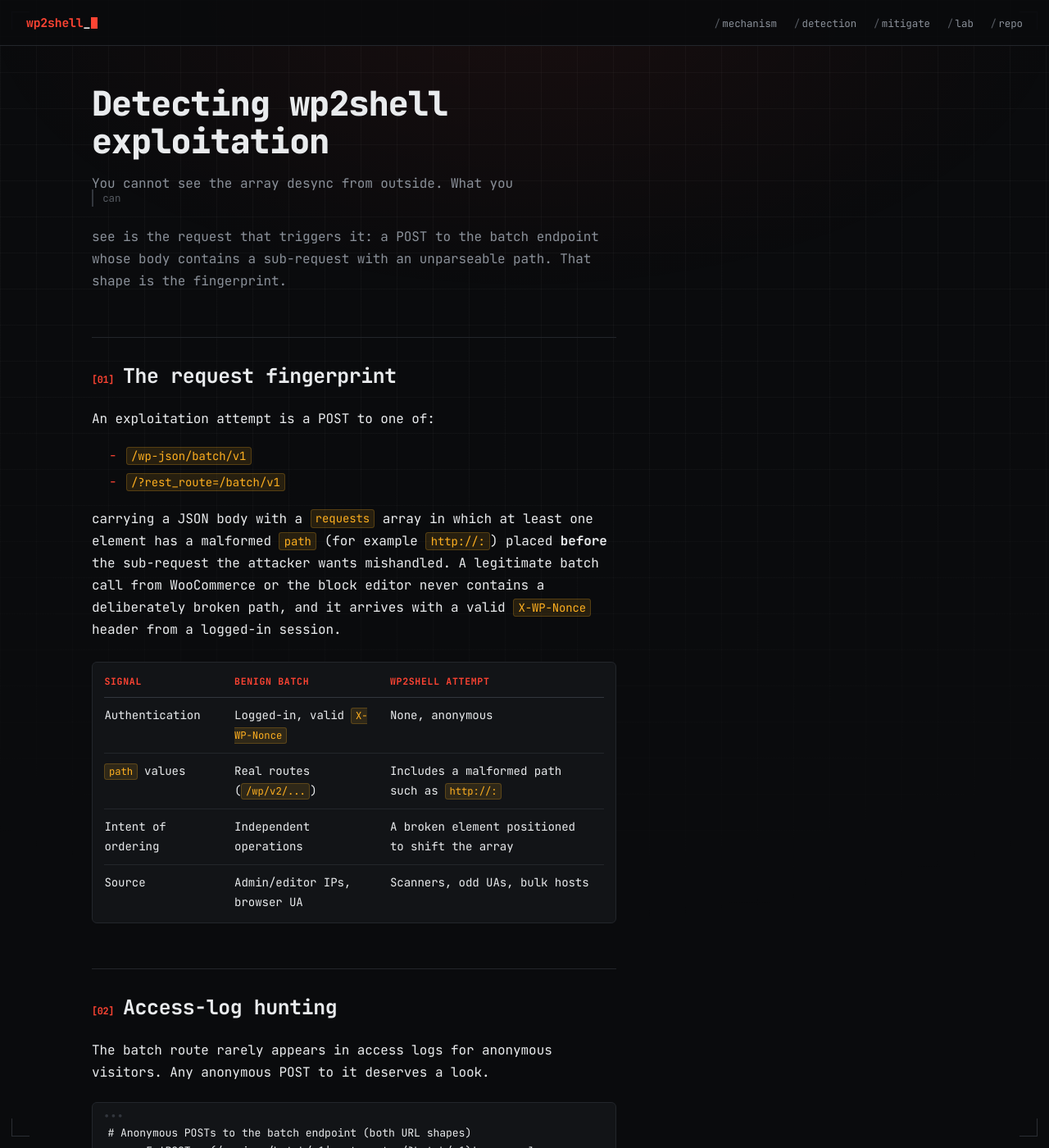
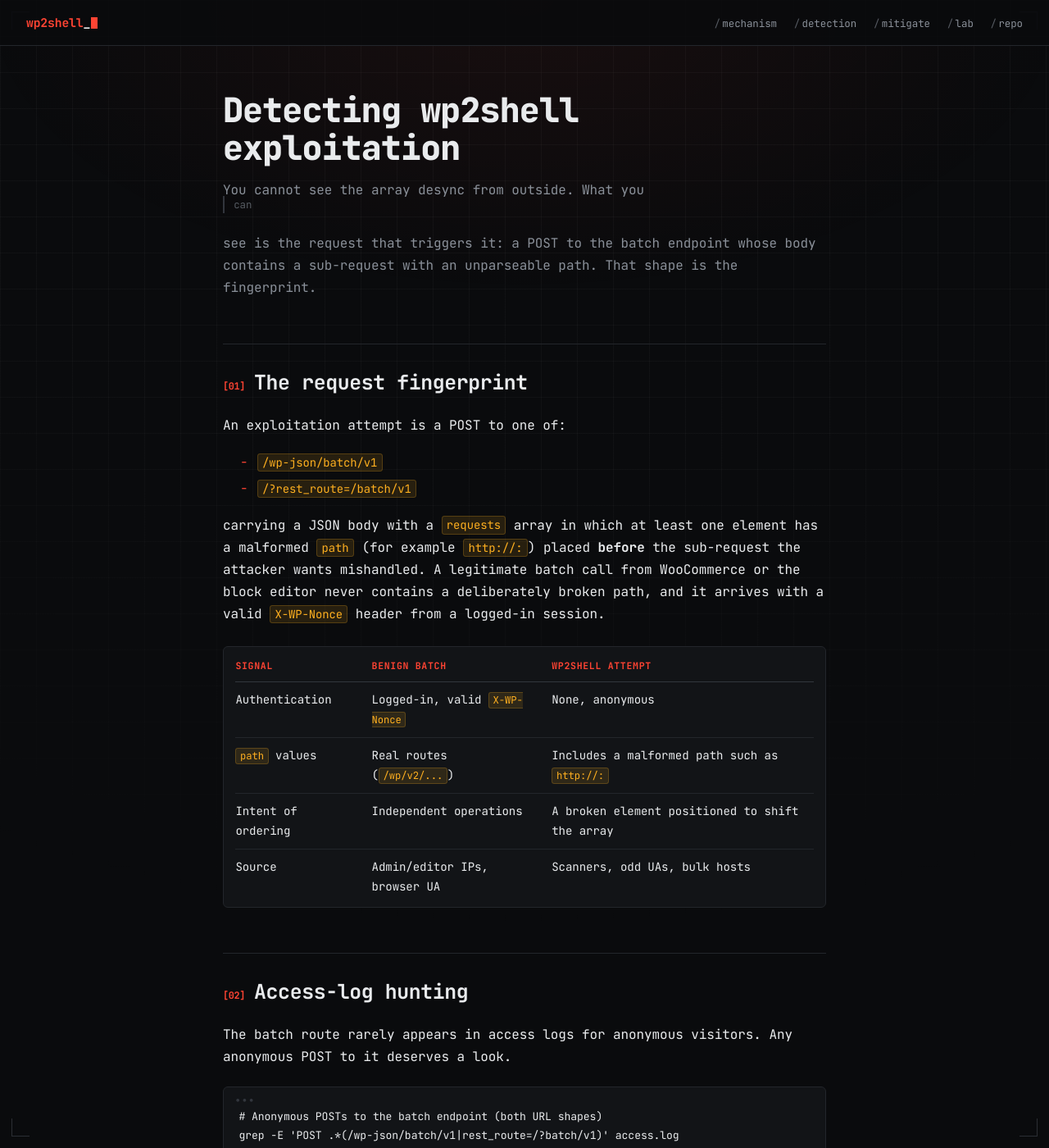
Before and after one commit to ZenithGenius/wordpress-batch-rce-lab, a Jekyll site: the page built from analysis/detection.md, in a window 1280 px wide and 1400 px high. Shown: the whole window at 82% size. Built offline with Jekyll 4.4.1, drawn with Linux system fonts in a browser that asks for light colours; a script that is not in the unit is left out.

Commit message:
site: add section trace rail + calmer mermaid, balance the layout
Wide screens showed a single narrow column hugging the left of a
centered band. Introduce a sticky trace rail (numbered section
navigator with scroll-spy) on the left and cap the reading column, so
the composition is a deliberate two-part instrument panel instead of a
lonely strip. Tone mermaid node borders from alarm-red to neutral steel
so diagrams read as structure, not a wall of alerts.

```diff
--- a/_layouts/default.html
+++ b/_layouts/default.html
@@ -134,17 +134,45 @@
     .meta .v.ok { color: var(--ok); }
     .meta .v.amber { color: var(--amber); }
 
-    /* ---- shell / article ---- */
-    .shell { max-width: var(--shell); margin: 0 auto; padding: 3rem 2rem 5rem; }
-    @media (min-width: 90rem) { .shell { padding-left: 3.5rem; padding-right: 3.5rem; } }
-    article { max-width: var(--read); }
-    article > pre, article > table, article > .mermaid, article > .meta, article > .hero,
-    article > p:has(> img) { max-width: var(--shell); width: 100%; }
+    /* ---- shell: trace rail + one readable column ---- */
+    .shell { max-width: 62rem; margin: 0 auto; padding: 3rem 2rem 5rem;
+             display: grid; grid-template-columns: minmax(0, 1fr); gap: 2.5rem; }
+    @media (min-width: 1024px) {
+      .shell { grid-template-columns: 12.5rem minmax(0, 44rem); gap: 3rem;
+               justify-content: center; padding-top: 3.5rem; }
+      /* pages with too few sections to navigate: single centred column, no empty rail */
+      .shell:has(.trace:empty) { grid-template-columns: minmax(0, 46rem); }
+    }
+    article { min-width: 0; }
+    article > * { max-width: 100%; }
 
-    /* index.md has no h1 rendered by layout chrome; article content owns its own h1 */
+    /* ---- trace rail (section navigator, styled as an incident trace) ---- */
+    .trace { display: none; }
+    @media (min-width: 1024px) {
+      .trace:not(:empty) {
+        display: block; position: sticky; top: 5rem; align-self: start;
+        max-height: calc(100vh - 7rem); overflow-y: auto;
+      }
+    }
+    .trace-label { font-size: 0.62rem; letter-spacing: 0.18em; text-transform: uppercase;
+      color: var(--faint); margin-bottom: 0.9rem; padding-left: 0.8rem; }
+    .trace-label::before { content: "// "; color: var(--line-2); }
+    .trace ol { list-style: none; margin: 0; padding: 0; counter-reset: tr; }
+    .trace li { margin: 0; }
+    .trace a { display: flex; gap: 0.5rem; align-items: baseline;
+      padding: 0.34rem 0.4rem 0.34rem 0.8rem; font-size: 0.77rem; line-height: 1.45;
+      color: var(--dim); text-decoration: none; border-left: 1px solid var(--line); }
+    .trace a .n { flex: none; font-size: 0.66rem; color: var(--faint); }
+    .trace a .n::before { counter-increment: tr; content: "[" counter(tr, decimal-leading-zero) "]"; }
+    .trace a:hover { color: var(--ink); border-left-color: var(--line-2); }
+    .trace a.active { color: var(--alert); border-left-color: var(--alert);
+      box-shadow: -1px 0 8px -2px var(--alert-dim); }
+    .trace a.active .n { color: var(--alert); }
+
+    /* index.md content owns its own h1 (no layout chrome h1) */
     article > h1:first-child { font-size: clamp(1.9rem, 1.5rem + 1.6vw, 2.6rem); font-weight: 800;
-      letter-spacing: -0.02em; line-height: 1.1; margin: 0 0 0.9rem; max-width: var(--shell); }
-    article > h1:first-child + p { color: var(--dim); font-size: 1rem; max-width: var(--read); margin-bottom: 2.2rem; }
+      letter-spacing: -0.02em; line-height: 1.1; margin: 0 0 0.9rem; }
+    article > h1:first-child + p { color: var(--dim); font-size: 1rem; margin-bottom: 2.2rem; }
 
     a { color: var(--amber); text-decoration: underline; text-decoration-thickness: 1px; text-underline-offset: 0.16em;
         text-decoration-color: color-mix(in oklab, var(--amber) 45%, transparent); }
@@ -241,6 +269,7 @@
   </header>
 
   <div class="shell">
+    <aside class="trace" id="trace" aria-label="Sections"></aside>
     <article>
       {{ content }}
     </article>
```
Also changed, not shown: other parts of _layouts/default.html (+36 -2 lines).
